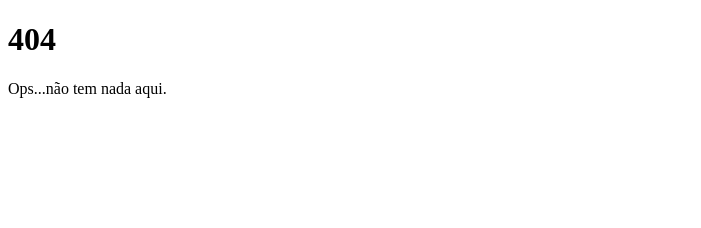
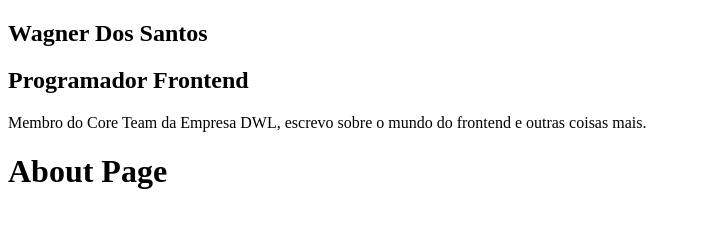
Before and after one commit to wslmacieira/gatsby-course, a Gatsby site: page /about in a window 1280 px wide. Before the commit this address had no page. Shown: the whole page, without its empty margins (0-701 px from the left). Built offline with nearby package versions, Linux system fonts and the light colour scheme; Gatsby itself is replaced by a stand-in of ours.

Commit message:
component Profile

```diff
--- /dev/null
+++ b/src/components/Profile/index.js
@@ -0,0 +1,11 @@
+import React from 'react'
+
+const Profile = () => (
+    <div className="Profile-wrapper">
+        <h1>Wagner Dos Santos</h1>
+        <h2>Programador Frontend</h2>
+        <p>Membro do Core Team da Empresa DWL, escrevo sobre o mundo do frontend e outras coisas mais.</p>
+    </div>
+)
+
+export default Profile
--- a/src/components/layout.js
+++ b/src/components/layout.js
@@ -1,10 +1,16 @@
 import React from "react"
 import PropTypes from "prop-types"
+import Profile from "./Profile";
 
 const Layout = ({ children }) => {
 
   return (
+    <>
+    <aside>
+      <Profile></Profile>
+    </aside>
     <main>{children}</main>
+    </>
   )
 }
 
--- /dev/null
+++ b/src/pages/about.js
@@ -0,0 +1,13 @@
+import React from 'react'
+
+import Layout from "../components/layout"
+import SEO from "../components/seo"
+
+const AboutPage = () => (
+    <Layout>
+      <SEO title="about" />
+    <h1>About Page</h1>
+    </Layout>
+)
+
+export default AboutPage
```
